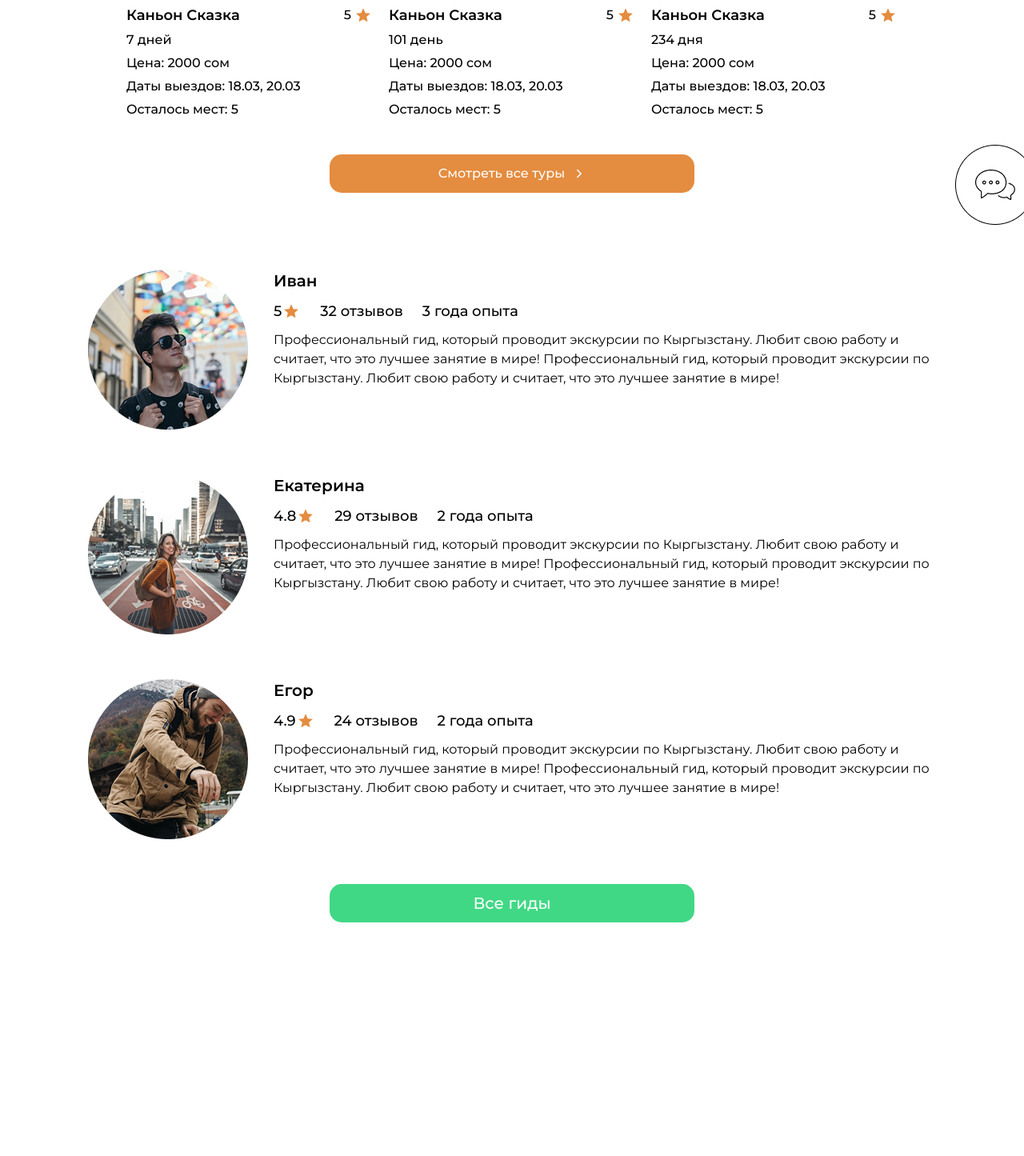
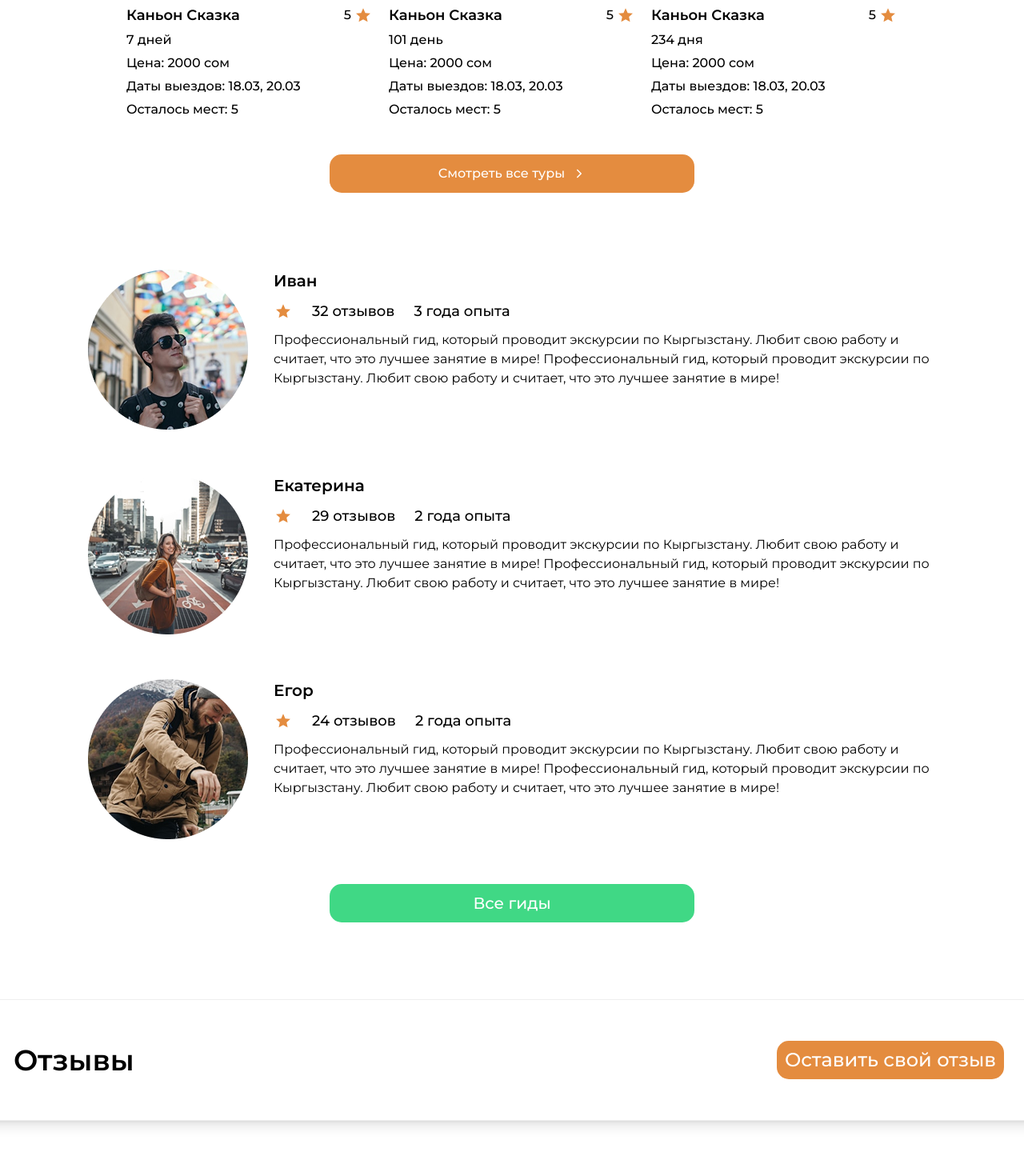
Before and after one commit to kazakovtilek1/MegaStartProject, a Next.js app: page / in a window 1280 px wide. Shown: the part 1803-3248 px from the top of the page at 80% size. Before the commit the page ends 3052 px from the top, so only its background shows below. Built offline with nearby package versions, Linux system fonts and the light colour scheme.

Commit message:
Исправоение оишбок

```diff
--- a/app/page.tsx
+++ b/app/page.tsx
@@ -1,6 +1,7 @@
 import Home from "@/components/home/Home";
 import ToursCards from "@/components/toursCards/ToursCards";
 import Guides from "@/components/guides/Guides";
+import Reviews from "@/components/reviews/Reviews";
 
 export default function Page() {
   return (
@@ -9,6 +10,7 @@ export default function Page() {
         <Home />
         <ToursCards />
         <Guides />
+        <Reviews />
       </div>
     </main>
   );
--- a/components/guides/Guides.tsx
+++ b/components/guides/Guides.tsx
@@ -1,13 +1,62 @@
+"use client";
+
 import { guides, Guide } from "@/constants/Guides";
+import { getYearLabel } from "@/utilities/pluralize";
 import Image from "next/image";
 import { LiaStarSolid } from "react-icons/lia";
+import { useEffect, useState } from "react";
+import { motion } from "framer-motion";
 
 export default function Guides() {
+  const [loading, setLoading] = useState(true);
+
+  useEffect(() => {
+    const timeout = setTimeout(() => {
+      setLoading(false);
+    }, 1500);
+    return () => clearTimeout(timeout);
+  }, []);
+
+  const skeletons = Array.from({ length: 3 });
+
+  const cardsAnimation = {
+    hidden: { opacity: 0, y: 20 },
+    visible: (i: number) => ({
+      opacity: 1,
+      y: 0,
+      transition: {
+        delay: i * 0.15,
+        duration: 0.5,
+      },
+    }),
+  };
+
   return (
     <div className="flex justify-center gap-14 flex-wrap my-24">
-      {guides.map((guide: Guide) => {
-        return (
-          <div key={guide.id} className="w-265 h-50 flex justify-center gap-8">
+      {loading
+        ? skeletons.map((_, index) => (
+            <div key={index} className="w-265 h-50 flex gap-8 animate-pulse">
+              <div className="w-[200px] h-[200px] bg-gray-300 rounded" />
+              <div className="flex flex-col gap-3 py-1">
+                <div className="w-[120px] h-[24px] bg-gray-300 rounded" />
+                <div className="flex gap-6">
+                  <div className="w-[40px] h-[20px] bg-gray-300 rounded" />
+                  <div className="w-[70px] h-[20px] bg-gray-300 rounded" />
+                  <div className="w-[90px] h-[20px] bg-gray-300 rounded" />
+                </div>
+                <div className="w-[200px] h-[16px] bg-gray-300 rounded" />
+              </div>
+            </div>
+          ))
+        : guides.map((guide: Guide, index) => (
+            <motion.div
+              key={guide.id}
+              className="w-265 h-50 flex justify-center gap-8"
+              variants={cardsAnimation}
+              initial="hidden"
+              animate="visible"
+              custom={index}
+            >
               <Image
                 src={guide.image}
                 alt={guide.name}
@@ -18,22 +67,29 @@ export default function Guides() {
                 <h4 className="font-semibold text-xl">{guide.name}</h4>
                 <div className="flex justify-start gap-6 my-2.5">
                   <div className="flex justify-center items-center font-medium text-lg">
-                  {guide.raiting}
+                    {guide.rating}
                     <LiaStarSolid className="w-6 h-5 text-[#E48C3F]" />
                   </div>
                   <p className="font-medium text-lg">{guide.reviews} отзывов</p>
                   <p className="font-medium text-lg">
-                  {guide.experience} года опыта
+                    {guide.experience} {getYearLabel(guide.experience)} опыта
                   </p>
                 </div>
                 <p className="font-normal text-base">{guide.description}</p>
               </div>
-          </div>
-        );
-      })}
-      <button className="w-114 h-12 bg-[#40D885] text-white rounded-[15px] font-medium text-xl cursor-pointer hover:bg-[#d89640] transform transition-transform hover:scale-105 duration-300">
+            </motion.div>
+          ))}
+
+      {!loading && (
+        <motion.button
+          initial={{ opacity: 0, y: 20 }}
+          animate={{ opacity: 1, y: 0 }}
+          transition={{ delay: 0.5 }}
+          className="w-114 h-12 bg-[#40D885] text-white rounded-[15px] font-medium text-xl cursor-pointer hover:bg-[#d89640] transform transition-transform hover:scale-105 duration-300"
+        >
           Все гиды
-      </button>
+        </motion.button>
+      )}
     </div>
   );
 }
--- a/components/home/Home.tsx
+++ b/components/home/Home.tsx
@@ -1,8 +1,12 @@
 import Navbar from "./navbar/Navbar";
+import { HOME_BACKGROUND } from "@/constants/images";
 
 export default function Home() {
   return (
-    <div className="bg-[url('/images/home_background.png')] flex justify-center bg-cover bg-center bg-no-repeat bg-fixed w-350 h-screen rounded-[20px] pt-[3px]">
+    <div
+      className="flex justify-center bg-cover bg-center bg-no-repeat bg-fixed w-350 h-screen rounded-[20px] pt-[3px]"
+      style={{ backgroundImage: `url(${HOME_BACKGROUND})` }}
+    >
       <Navbar />
     </div>
   );
--- /dev/null
+++ b/components/reviews/Reviews.tsx
@@ -0,0 +1,12 @@
+export default function Reviews() {
+  return (
+    <div>
+      <div className="flex justify-between mb-11 items-center w-350 h-38 rounded-[20px] border border-[#00000040]/25 shadow-lg ">
+        <h2 className="font-semibold text-4xl ml-19">Отзывы</h2>
+        <button className="w-71 h-12 mr-21 bg-[#E48C3F] rounded-[15px] text-white font-medium text-2xl cursor-pointer hover:bg-[#E48C3F]/90 transform transition-transform hover:scale-105 duration-300">
+          Оставить свой отзыв
+        </button>
+      </div>
+    </div>
+  );
+}
--- /dev/null
+++ b/components/toursCards/TourCard.tsx
@@ -0,0 +1,56 @@
+import { AiFillHeart, AiOutlineHeart } from "react-icons/ai";
+import { LiaStarSolid } from "react-icons/lia";
+import Image from "next/image";
+import { getDayLabel } from "../../utilities/pluralize";
+import { Tour } from "@/constants/Tours";
+
+type TourCardProps = {
+  tour: Tour;
+  isFavorite: boolean;
+  toggleFavorite: (id: number) => void;
+};
+
+export default function TourCard({
+  tour,
+  isFavorite,
+  toggleFavorite,
+}: TourCardProps) {
+  return (
+    <div key={tour.id} className="w-77 h-auto mb-11">
+      <div className="relative">
+        <Image
+          src={tour.image}
+          alt={tour.title}
+          width={308}
+          height={308}
+          className="rounded-[15px]"
+        />
+        <div
+          onClick={() => toggleFavorite(tour.id)}
+          className="absolute top-2 left-2 cursor-pointer w-6 h-6"
+        >
+          {isFavorite ? (
+            <AiFillHeart className="text-red-500 w-full h-full" />
+          ) : (
+            <AiOutlineHeart className="text-black hover:text-red-500 w-full h-full transition-colors duration-200" />
+          )}
+        </div>
+      </div>
+      <div className="flex justify-between">
+        <h2 className="font-semibold text-lg mt-[7px]">{tour.title}</h2>
+        <p className="flex items-center gap-[3px] text-base font-medium mt-[7px]">
+          {tour.rating}
+          <LiaStarSolid className="w-6 h-5 text-[#E48C3F]" />
+        </p>
+      </div>
+      <p className="font-medium text-base my-[5px]">
+        {tour.tourDuration} {getDayLabel(tour.tourDuration)}
+      </p>
+      <p className="font-medium text-base">Цена: {tour.price} сом</p>
+      <p className="font-medium text-base my-[5px]">
+        Даты выездов: {tour.departureDate.join(", ")}
+      </p>
+      <p className="font-medium text-base">Осталось мест: {tour.placesLeft}</p>
+    </div>
+  );
+}
--- a/components/toursCards/ToursCards.tsx
+++ b/components/toursCards/ToursCards.tsx
@@ -1,17 +1,17 @@
 "use client";
 
 import { tours, Tour } from "@/constants/Tours";
-import Image from "next/image";
-import { LiaStarSolid } from "react-icons/lia";
-import { AiFillHeart, AiOutlineHeart } from "react-icons/ai";
-import { useState, useEffect } from "react";
-import { getDayLabel } from "../../utilities/pluralize";
+import { useState, useEffect, useCallback, useMemo } from "react";
+import TourCard from "./TourCard";
 import { IoIosArrowForward } from "react-icons/io";
+
+type FilterType = "best" | "oneDay";
 
 export default function ToursCards() {
   const [favorites, setFavorites] = useState<number[]>([]);
+  const [selected, setSelected] = useState<FilterType>("best");
 
-  //   Загрузка избранного из localStorage при загрузке
+  // Загрузка избранного
   useEffect(() => {
     const stored = localStorage.getItem("favorites");
     if (stored) {
@@ -19,23 +19,36 @@ export default function ToursCards() {
     }
   }, []);
 
-  //   Сохранение избранного в localStorage при каждом изменении
+  // Сохранение избранного
   useEffect(() => {
     localStorage.setItem("favorites", JSON.stringify(favorites));
   }, [favorites]);
 
-  //   Добавление / удаление избранного
-  const toggleFavorite = (id: number) => {
+  const toggleFavorite = useCallback((id: number) => {
     setFavorites((prev) =>
       prev.includes(id) ? prev.filter((favId) => favId !== id) : [...prev, id],
     );
-  };
+  }, []);
 
-  const [selected, setSelected] = useState<string>("best");
+  const handleClick = useCallback((button: FilterType) => {
+    setSelected(button);
+  }, []);
 
-  const handleClick = (button: string) => {
-    setSelected(button);
-  };
+  // Рендер карточек
+  const tourCards = useMemo(() => {
+    return tours.map((tour: Tour) => {
+      const isFavorite = favorites.includes(tour.id);
+
+      return (
+        <TourCard
+          key={tour.id}
+          tour={tour}
+          isFavorite={isFavorite}
+          toggleFavorite={toggleFavorite}
+        />
+      );
+    });
+  }, [favorites, toggleFavorite]);
 
   return (
     <div className="relative w-241">
@@ -46,81 +59,31 @@ export default function ToursCards() {
             className={`w-57 h-20 rounded-l-[20px] text-base font-semibold flex justify-center items-center cursor-pointer transition duration-300 hover:shadow-lg ${
               selected === "best"
                 ? "bg-[#40D885]/75 text-white"
-                : "bg-transparent text-black "
+                : "bg-transparent text-black"
             }`}
           >
             Лучшие туры
           </button>
           <button
             onClick={() => handleClick("oneDay")}
-            className={`w-57 h-20 rounded-r-[20px] text-base font-semibold flex justify-center items-center cursor-pointer transition duration-300 hover:shadow-lg   ${
+            className={`w-57 h-20 rounded-r-[20px] text-base font-semibold flex justify-center items-center cursor-pointer transition duration-300 hover:shadow-lg ${
               selected === "oneDay"
                 ? "bg-[#40D885]/75 text-white"
-                : "bg-transparent text-[black]"
+                : "bg-transparent text-black"
             }`}
           >
             Однодневные туры
           </button>
         </div>
       </div>
-      <div className="flex justify-center gap-5 flex-wrap">
-        {tours.map((tour: Tour) => {
-          const isFavorite = favorites.includes(tour.id);
 
-          return (
-            <div key={tour.id} className="w-77 h-auto mb-11">
-              <div className="relative">
-                <Image
-                  src={tour.image}
-                  alt={tour.title}
-                  width={308}
-                  height={308}
-                  className="rounded-[15px]"
-                />
-                <div
-                  onClick={() => toggleFavorite(tour.id)}
-                  className="absolute top-2 left-2 cursor-pointer w-6 h-6"
-                >
-                  {isFavorite ? (
-                    <AiFillHeart className="text-red-500 w-full h-full" />
-                  ) : (
-                    <AiOutlineHeart className="text-black hover:text-red-500 w-full h-full transition-colors duration-200" />
-                  )}
-                </div>
-              </div>
-              <div className="flex justify-between">
-                <h2 className="font-semibold text-lg mt-[7px]">{tour.title}</h2>
-                <p className="flex items-center gap-[3px] text-base font-medium mt-[7px]">
-                  {tour.rating}
-                  <LiaStarSolid className="w-6 h-5 text-[#E48C3F]" />
-                </p>
-              </div>
-              <p className="font-medium text-base my-[5px]">
-                {tour.tourDuration} {getDayLabel(tour.tourDuration)}
-              </p>
-              <p className="font-medium text-base">Цена: {tour.price} сом</p>
-              <p className="font-medium text-base my-[5px]">
-                Даты выездов: {tour.departureDate.join(", ")}
-              </p>
-              <p className="font-medium text-base">
-                Осталось мест: {tour.placesLeft}
-              </p>
-            </div>
-          );
-        })}
-      </div>
+      <div className="flex justify-center gap-5 flex-wrap">{tourCards}</div>
+
       <div className="flex justify-center">
         <button className="flex justify-center items-center gap-2.5 w-114 h-12 bg-[#E48C3F] text-white text-base font-medium rounded-[15px] cursor-pointer hover:bg-[#E48C3F]/90 transform transition-transform hover:scale-105 duration-300">
           Смотреть все туры <IoIosArrowForward />
         </button>
       </div>
-      <Image
-        src="/images/supportChat.png"
-        alt="Support chat"
-        width={100}
-        height={100}
-        className="absolute -bottom-10 -right-43 cursor-pointer rounded-lg transition-transform duration-300 hover:-translate-y-2 hover:scale-105"
-      />
     </div>
   );
 }
--- a/constants/Guides.ts
+++ b/constants/Guides.ts
@@ -2,7 +2,7 @@ export interface Guide {
   id: number;
   image: string;
   name: string;
-  raiting: number;
+  rating: number;
   reviews: number;
   experience: number;
   description: string;
--- /dev/null
+++ b/constants/Images.ts
@@ -0,0 +1 @@
+export const HOME_BACKGROUND = "/images/home_background.png";
--- a/package.json
+++ b/package.json
@@ -9,6 +9,7 @@
     "lint": "next lint"
   },
   "dependencies": {
+    "framer-motion": "^12.7.3",
     "next": "15.2.1",
     "react": "^19.0.0",
     "react-dom": "^19.0.0",
```
Also changed, not shown: utilities/pluralize.ts (+11 -0 lines), postcss.config.mjs (line endings or trailing spaces), 1 other file (tests, documents, lock files or other folders). Lines whose indentation alone changed are shown as unchanged.
